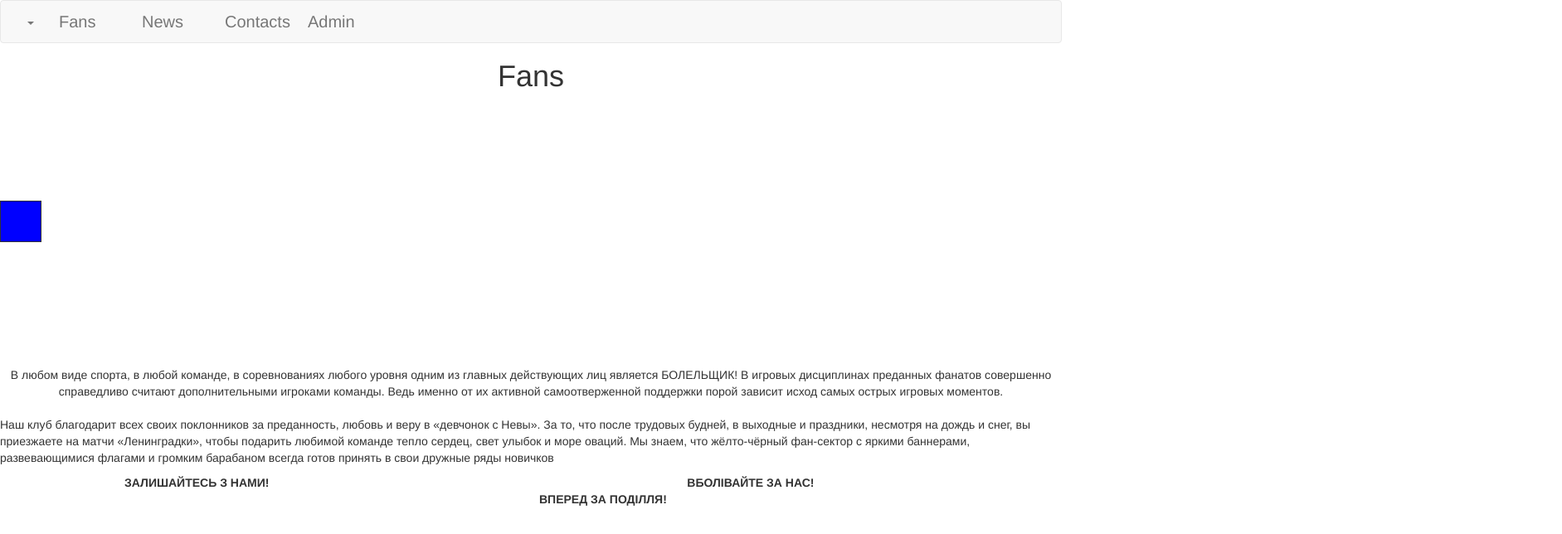
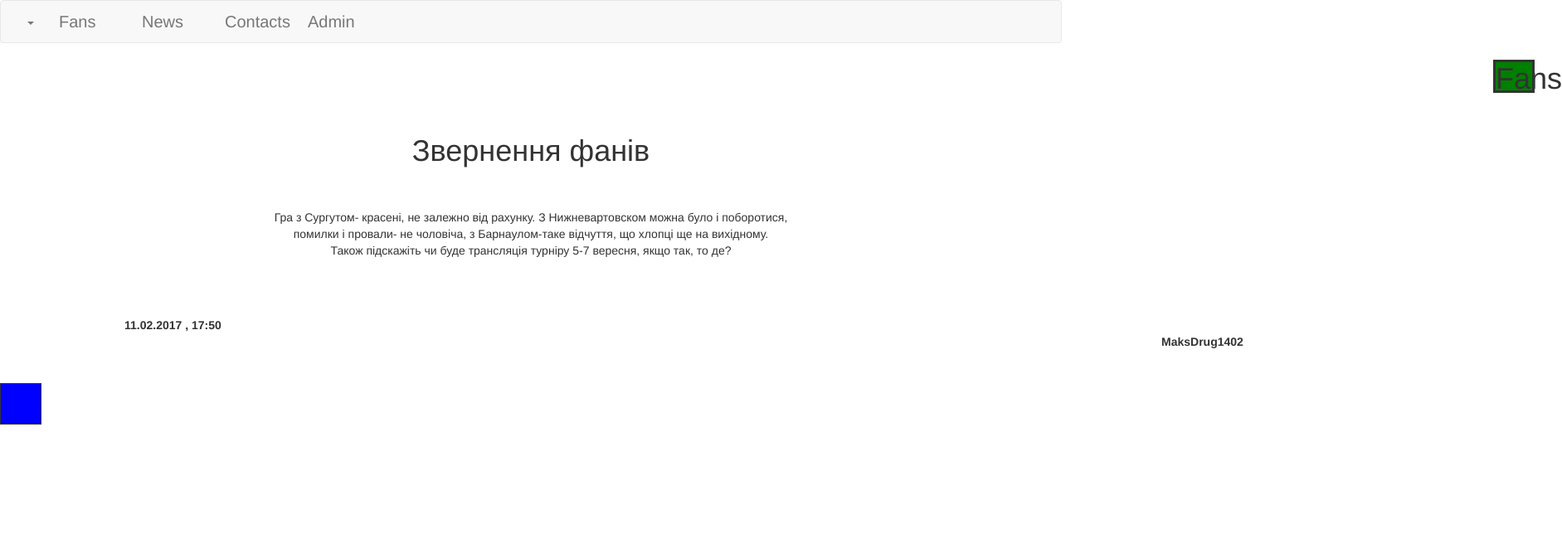
Before and after one commit to romanov1301/WEB, a plain HTML site: page Fans.html in a window 1280 px wide. Shown: the top 644 px of the page at 83% size, 1883 px wide, since content can reach past the window. Drawn offline with nearby package versions, Linux system fonts and the light colour scheme.

Commit message:
3Lab zminu

```diff
--- a/Fans.css
+++ b/Fans.css
@@ -1,3 +1,63 @@
+
+
+
+
+.Nick{
+	margin-right: 50px;
+	margin-left: 1400px;
+
+
+}
+
+
+.date{
+
+	margin-left: 150px;
+	margin-right: 300px;
+}
+
+
+
+
+.commit{
+
+	text-align: center;
+}
+
+
+
+.globall{
+
+	 width: 50px;
+    height: 40px;
+    background-color: green;
+	border-style: solid;
+	display: block;
+	-webkit-transition:translate(1000px,0px);
+	transition: transform 25s;
+	transform: translate(1800px,0px);
+
+}
+
+
+.globall:hover{
+
+
+    -webkit-transform: translate(50px,0px);
+    transform: translate(50px,0px);
+
+
+
+
+}
+@keyframes translate{
+	0%{
+		transform: translate(1800px,0px);
+	}
+	100%{ transform: translate(50px,0px);
+
+	}
+}
 
 
 .firstelement{
@@ -55,6 +115,7 @@
 	height: 50px;
 	text-align: center;
 
+
 }
 
 
@@ -71,8 +132,8 @@
 
   }
   .container{
-      padding-top: 50px;
-      padding-bottom: 50px;
+      padding-top: 20px;
+      padding-bottom: 20px;
 
   }
   .col-sm-3 {
--- a/Fans.html
+++ b/Fans.html
@@ -5,7 +5,7 @@
     <meta http-equiv="X-UA-Compatible" content="IE=edge">
       <link href="https://maxcdn.bootstrapcdn.com/bootstrap/3.3.7/css/bootstrap.min.css" rel="stylesheet" integrity="sha384-BVYiiSIFeK1dGmJRAkycuHAHRg32OmUcww7on3RYdg4Va+PmSTsz/K68vbdEjh4u" crossorigin="anonymous">
 
-    <title>Fans</title>
+    <title >Fans</title>
 
     <link rel="stylesheet" type="text/css" media="screen" href="Fans.css" />
 
@@ -46,8 +46,22 @@
       </div>
     </div>
   </nav>
-  <h1  style="text-align: center">Fans</h1>
+  <h1 class="globall">Fans</h1>
+
   <br>
+
+
+  <h1 style="text-align: center;">Звернення фанів</h1><br><br>
+
+
+  <p class="commit">Гра з Сургутом- красені, не залежно від рахунку. З Нижневартовском можна було і поборотися,<br> помилки і провали- не чоловіча, з Барнаулом-таке відчуття, що хлопці ще на вихідному.<br>
+
+     Також   підскажіть чи буде трансляція турніру 5-7 вересня, якщо так, то де?</p>
+  <br><br><br>
+
+  <strong class="date">11.02.2017 , 17:50</strong>
+
+  <strong class="Nick">MaksDrug1402</strong>
 
   <div class="container" class="con" id="news">
 
```
